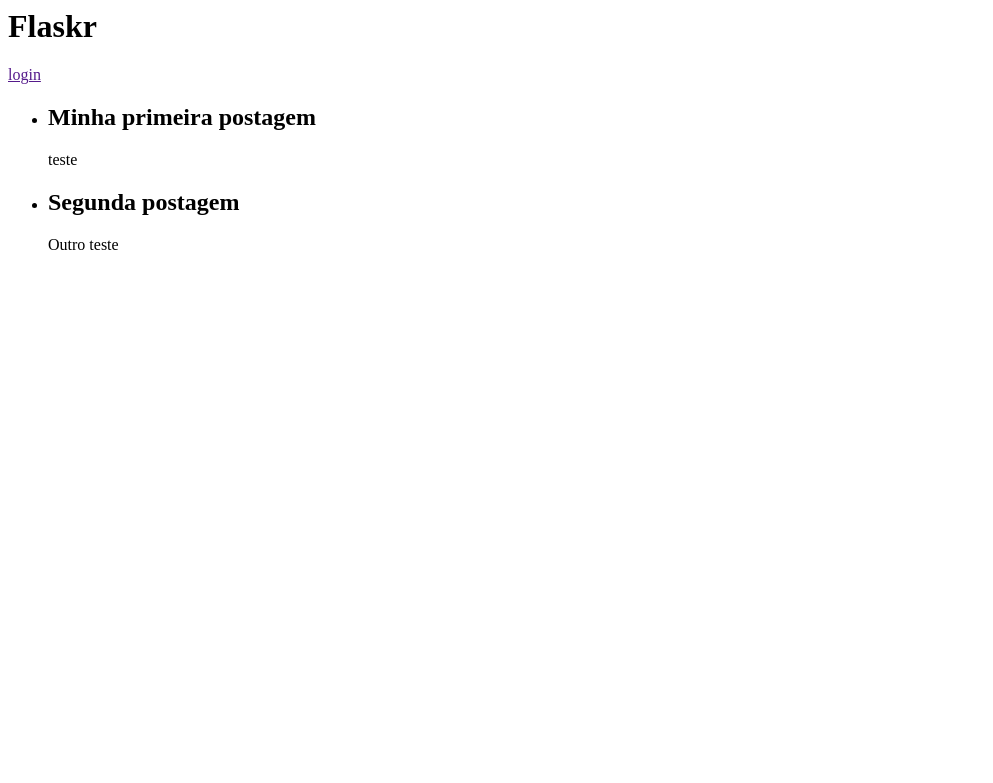
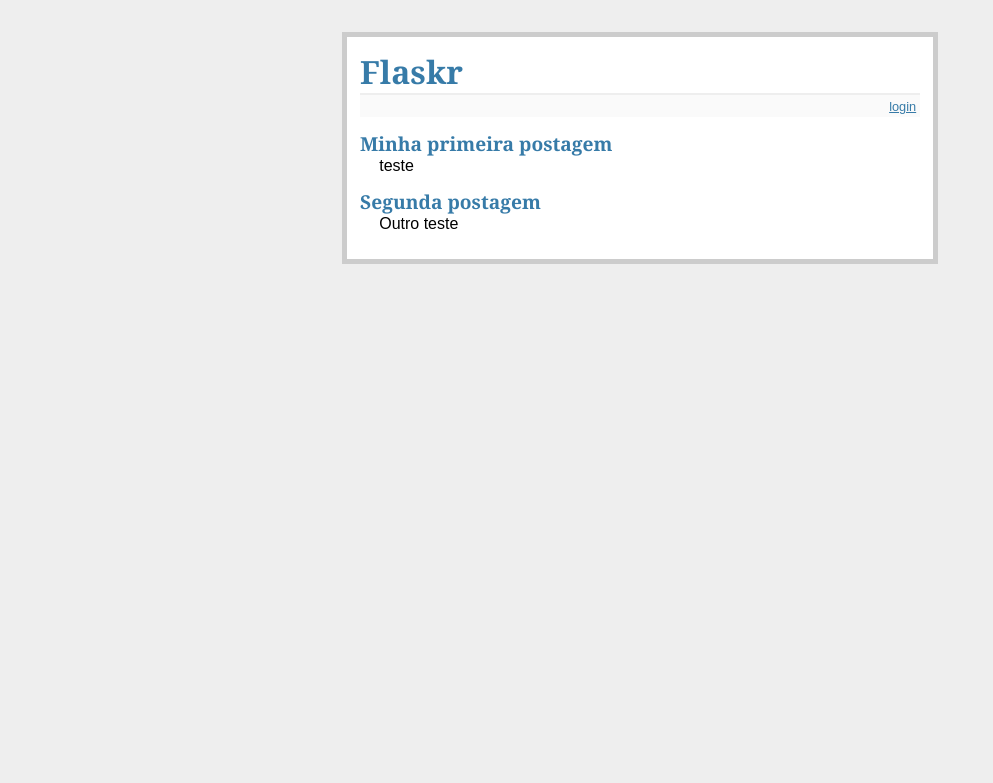
Before and after one commit to Ale-cipriano/ots_python_web, a Flask app: page / in a window 1280 px wide. Shown: the top 783 px of the page, without its empty margins (0-993 px from the left). Run offline with Flask 3, Linux system fonts and the light colour scheme.

Commit message:
Adicionando estilo

```diff
--- /dev/null
+++ b/static/estilo.css
@@ -0,0 +1,18 @@
+body            { font-family: sans-serif; background: #eee; }
+a, h1, h2       { color: #377BA8; }
+h1, h2          { font-family: 'Georgia', serif; margin: 0; }
+h1              { border-bottom: 2px solid #eee; }
+h2              { font-size: 1.2em; }
+
+.pagina         { margin: 2em auto; width: 35em; border: 5px solid #ccc;
+                  padding: 0.8em; background: white; }
+.entradas       { list-style: none; margin: 0; padding: 0; }
+.entradas li    { margin: 0.8em 1.2em; }
+.entradas li h2 { margin-left: -1em; }
+.ins-entrada    { font-size: 0.9em; border-bottom: 1px solid #ccc; }
+.ins-entrada dl { font-weight: bold; }
+.metanav        { text-align: right; font-size: 0.8em; padding: 0.3em;
+                  margin-bottom: 1em; background: #fafafa; }
+.flash          { background: #CEE5F5; padding: 0.5em;
+                  border: 1px solid #AACBE2; }
+.erro           { background: #F0D6D6; padding: 0.5em; }
--- a/templates/layout.html
+++ b/templates/layout.html
@@ -3,6 +3,7 @@
 <html>
     <head>
         <title>Flaskr</title>
+        <link rel="stylesheet" href="/static/estilo.css">
     </head>
 
     <body>
```
